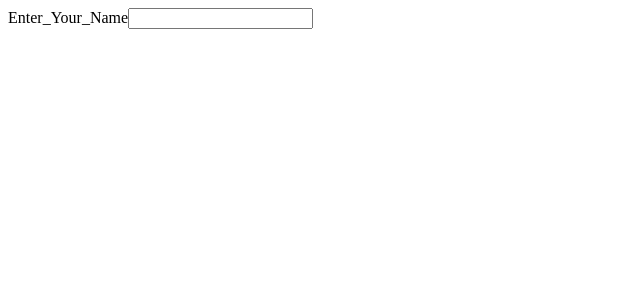
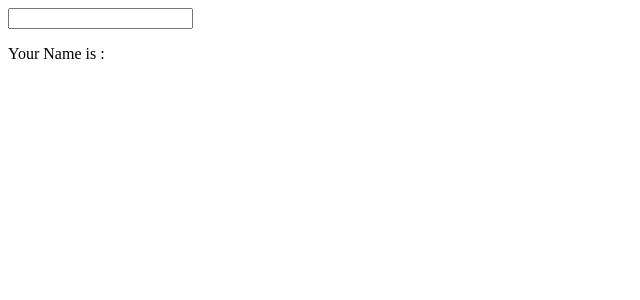
Before and after one commit to deepanshu-QM/React-JS, a React (Vite) app: page / in a window 1280 px wide. Shown: the top 300 px of the page, without its empty margins (0-640 px from the left). Built offline with nearby package versions, Linux system fonts and the light colour scheme.

Commit message:
Controlled Component

```diff
--- a/src/main.jsx
+++ b/src/main.jsx
@@ -1,16 +1,22 @@
+//Controlled cOMPONENT IN rEACT
 
-//React -Form (basic-version)
 
+import React, {useState} from "react";
 import { createRoot } from "react-dom/client";
+function NameForm(){
+    //Declare a state to store the values
+    const [name , setName] = useState("")
 
-function Form(){
+    //Update the state when user type Something
+    function HandleChanges(event){
+        setName(event.target.value);                //etv
+    }
     return(
-        <form>
-            <label>
-                Enter_Your_Name
-                <input type="text"/>
-            </label>
-        </form>
+        <div>
+            <input type="Text" value= {name} onChange={HandleChanges}/>
+            <p>Your Name is : {name}</p>
+        </div>
     )
 }
-createRoot(document.getElementById('root')).render(<Form/>)
+
+createRoot(document.getElementById('root')).render(<NameForm/>)
```
